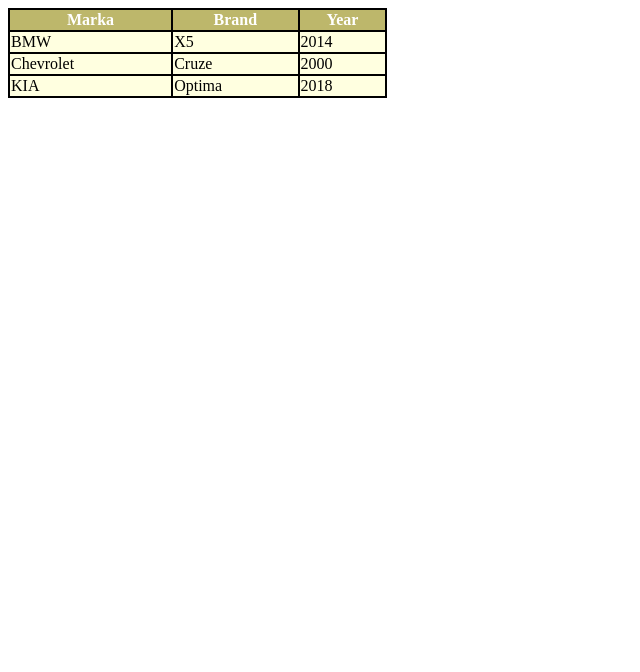
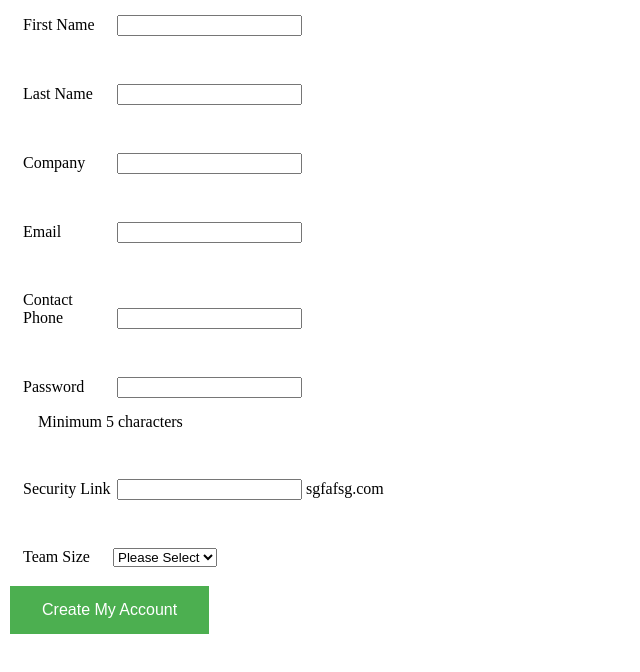
Before and after one commit to Elnaraa9/html, a plain HTML site: page index.html in a window 1280 px wide. Shown: the whole page, without its empty margins (0-640 px from the left). Drawn offline with Linux system fonts and the light colour scheme.

Commit message:
Add files via upload

```diff
--- a/index.html
+++ b/index.html
@@ -6,34 +6,72 @@
     <meta name="viewport" content="width=device-width, initial-scale=1.0">
     <title>Document</title>
     <style>
-        table,th,td{
-            border:2px solid black;
-            border-collapse: collapse;
-        }
+div{
+    margin: 15px;
+}
+button {
+  border: none;
+  color: white;
+  padding: 15px 32px;
+  text-align: center;
+  text-decoration: none;
+  display: inline-block;
+  font-size: 16px;
+  margin: 4px 2px;
+  cursor: pointer;
+}
+button {background-color: #4CAF50;}
     </style>
 </head>
-<body>
-    <table style="width:30%;background-color:#FFFFE0;">
-        <tr style="background-color:#BDB76B;color:#ffffff;">
-            <th>Marka</th>
-            <th>Brand</th>
-            <th>Year</th>
-        </tr>
-        <tr>
-            <td>BMW</td>
-            <td>X5</td>
-            <td>2014</td>
-         </tr>
-         <tr>
-             <td>Chevrolet</td>
-             <td>Cruze</td>
-             <td>2000</td>
-         </tr>
-         <tr>
-            <td>KIA</td>
-            <td>Optima</td>
-            <td>2018</td>
-        </tr>
-    </table>
+<body >
+    <div>
+        <label for= "name" style="width:90px; display:inline-block">First Name</label>
+        <input type="text" name="name" id="name" required>
+        </div><br>
+
+        <div>
+            <label for="surname" style="width:90px; display:inline-block">Last Name</label>
+            <input type="surname" name="surname" id="surname">
+        </div><br>
+
+        <div>
+            <label for="company" style="width:90px; display:inline-block">Company </label>
+            <input type="company" name="company">
+        </div><br>
+
+        <div>
+            <label for="email" style="width:90px; display:inline-block">Email</label>
+            <input type="email" name="email" id="ss">
+        </div><br>
+
+        <div>
+            <label for="phone" style="width:90px; display:inline-block">Contact Phone</label>
+            <input type="tel" name="phone" id="phone">
+        </div><br>
+
+        <div>
+        <label for="pwd" style="width:90px; display:inline-block">Password</label>
+        <input type="password" id="pwd" name="pwd">
+        <div>Minimum 5 characters</div><br>
+       </div>
+
+      <div>
+          <label for="link" style="width:90px; display:inline-block">Security Link</label>
+          <input type="link" name="link" id="link">
+          <span>sgfafsg.com</span>
+      </div><br>
+
+      <div>
+          <form>
+              <label for="size" style="width:90px; display:inline-block">Team Size</label><select name="size" id="size">
+                <option value="Please Select" selected="selected">Please Select</option>
+                <option value="10">10</option>
+                <option value="15">15</option>
+                <option value="20">20</option>
+                <option value="30">30</option>
+              </select>
+          </form>
+      </div>
+     <button type="button" onclick="alert('Account created!')">Create My Account</button>
 </body>
 </html>
```
Also changed, not shown: index2.html (added, +33 -0 lines).
